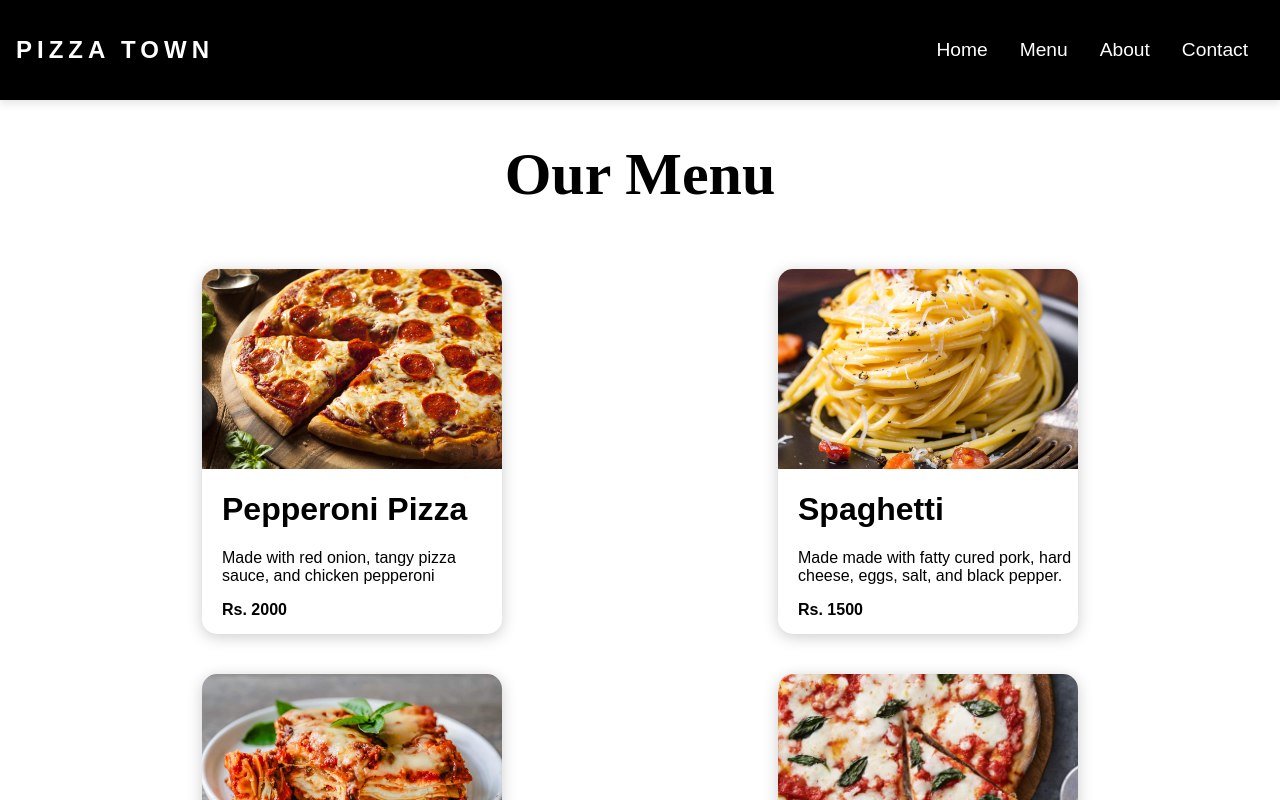
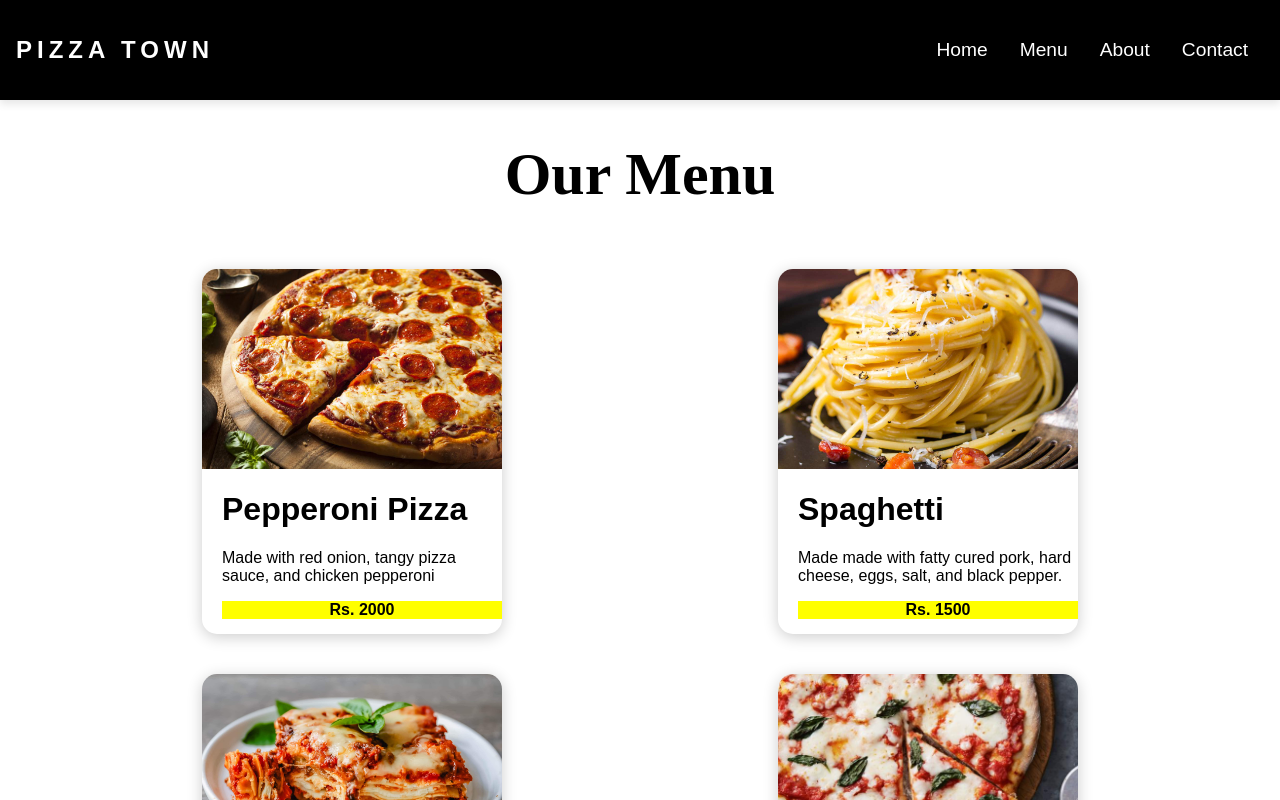
Before and after one commit to IsurandaK/Restaurant-menu, a React (Create React App) app: page /menu in a window 1280 px wide. Shown: the top 800 px of the page. Built offline with nearby package versions, Linux system fonts and the light colour scheme.

Commit message:
Add some styling to menu

```diff
--- a/src/components/MenuItem.js
+++ b/src/components/MenuItem.js
@@ -6,7 +6,9 @@ function MenuItem({ image, name, ingredients, price }) {
       <div style={{ backgroundImage: `url(${image})` }}> </div>
       <h1> {name} </h1>
       <p> {ingredients} </p>
-      <p><b> Rs. {price} </b></p>
+      <p style={{ backgroundColor: 'yellow', textAlign: 'center' }}>
+        <b> Rs. {price} </b>
+      </p>
     </div>
   );
 }
```
